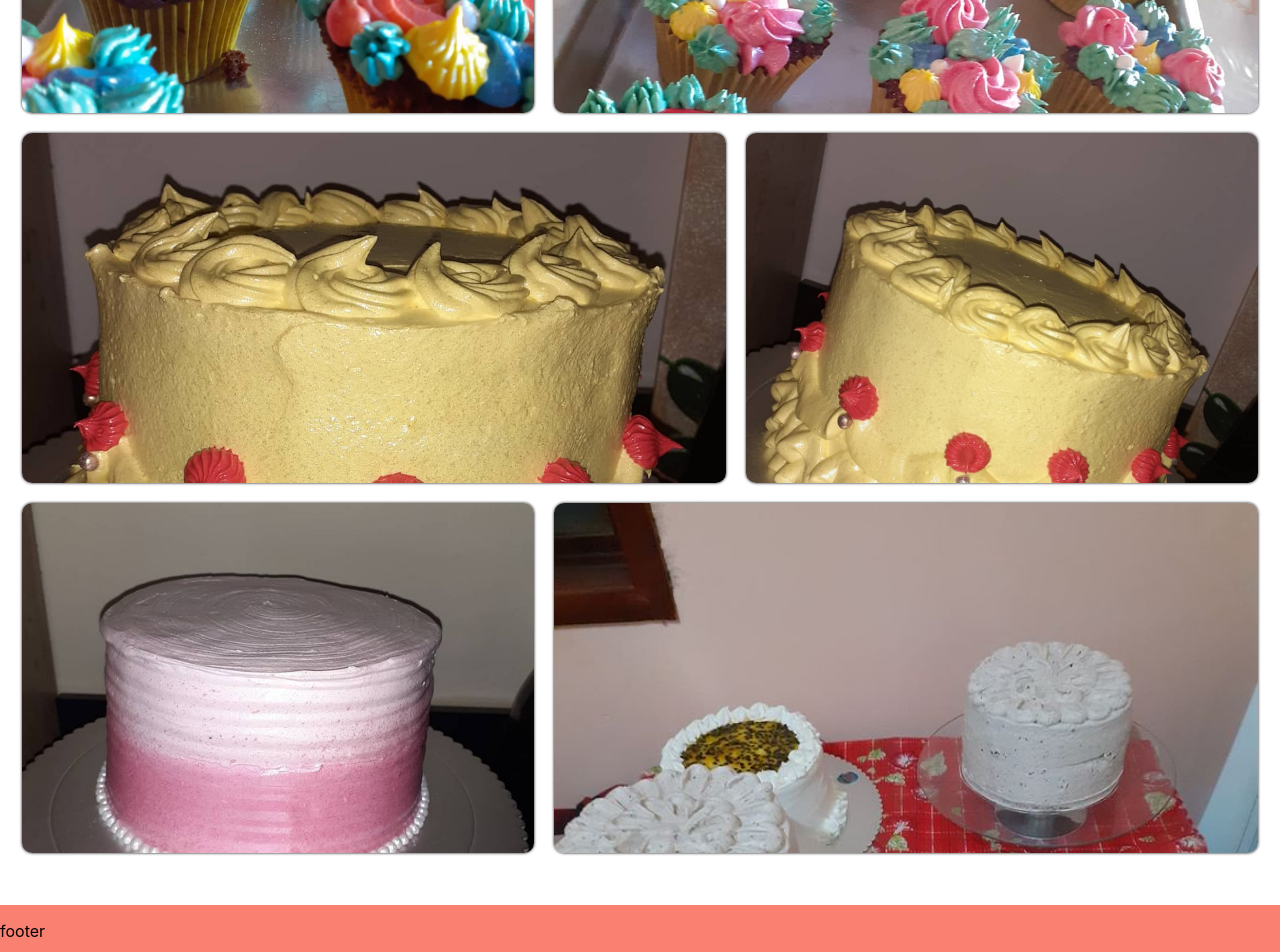
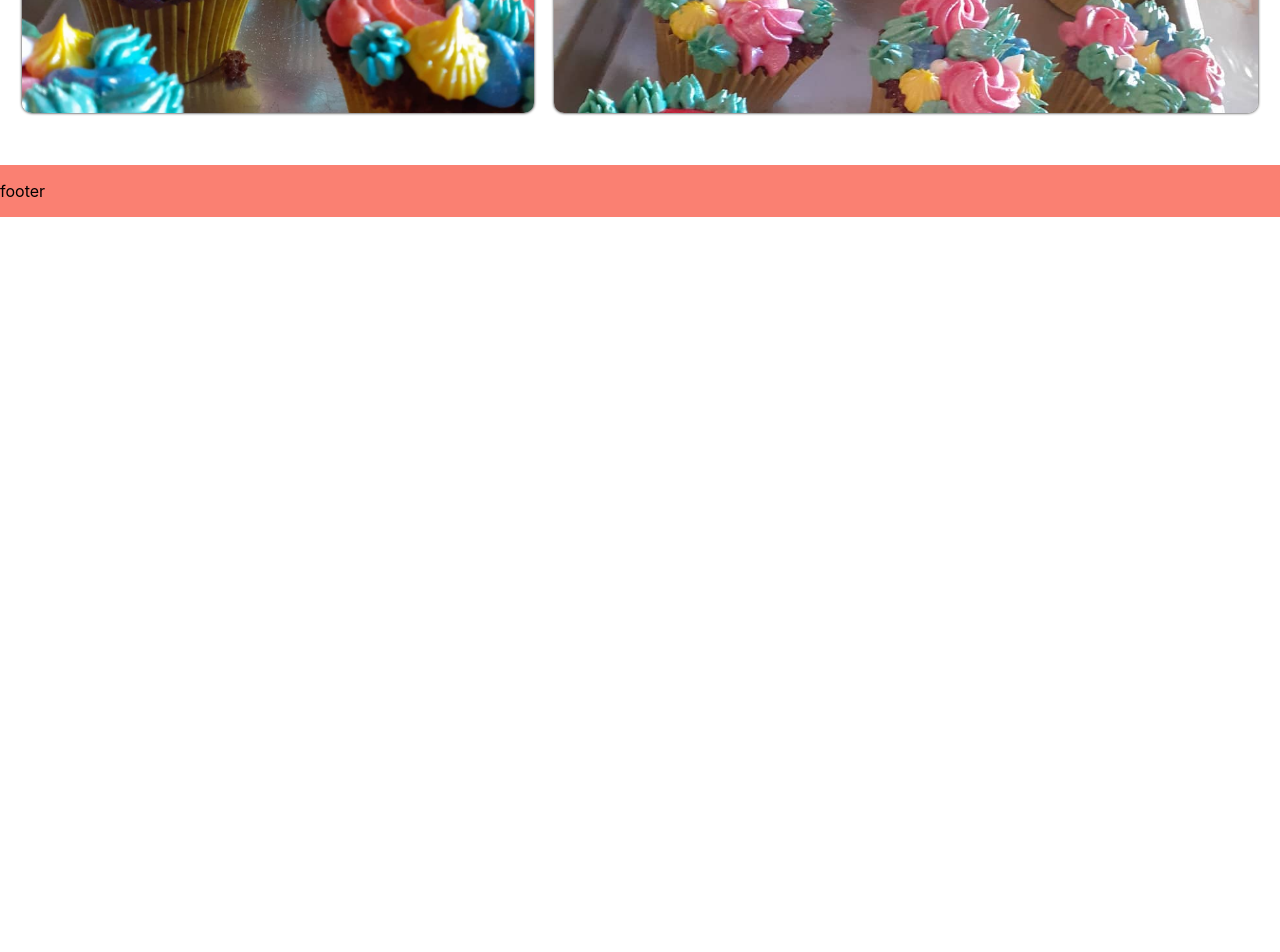
Before and after one commit to paulocost4/dincyscake, a React (Create React App) app: page / in a window 1280 px wide. Shown: the part 840-1792 px from the top of the page. After the commit the page ends 1057 px from the top, so only its background shows below. Built offline with nearby package versions, Linux system fonts and the light colour scheme; a web font is replaced by a local one.

Commit message:
Criação do componente imagem para renderiza-las de acordo com a qtd

```diff
--- a/src/App.js
+++ b/src/App.js
@@ -16,6 +16,27 @@ function TextoDaSeçao(props){
       <h3>{props.titulo}</h3>
       <p>{props.texto}</p>
     </section>
+  )
+}
+
+//  <Imagens src={[cake1, cake2]} tipo={['small', 'medium']} />
+function Imagens(props){
+  console.log(props)
+  return(
+    <ul className='images'>
+      {props.src.map((value, key)=>{
+        return(
+          <li className={props.tipo[key]} style={{backgroundImage: `url(${value})`}}  ></li>
+        )
+      })}
+{/*
+      <li className='medium' style={{backgroundImage: `url(${cake2})`}}  ></li>
+      <li className='medium' style={{backgroundImage: `url(${cake3})`}}  ></li>
+      <li className='small' style={{backgroundImage: `url(${cake4})`}} ></li>
+      <li className='small' style={{backgroundImage: `url(${cake5})`}} ></li>
+      <li className='medium' style={{backgroundImage: `url(${cake6})`}}  ></li>
+      <li className='large' style={{backgroundImage: `url(${cake7})`}} alt='Cake' ></li>  */}
+    </ul>
   )
 }
 
@@ -60,15 +81,9 @@ function App() {
 
               <TextoDaSeçao titulo='Os nossos bolos' texto='Bolos e cupkakes que agradam ao seu paladar, simplesmente uma explosão de cores e sabor. Além do mais, não tem mal nenhum que um bolo quentinho não ajude a curar.' />
 
-              <ul className='images'>
-                <li className='small' style={{backgroundImage: `url(${cake1})`}} ></li>
-                <li className='medium' style={{backgroundImage: `url(${cake2})`}} alt='Cake' ></li>
-                <li className='medium' style={{backgroundImage: `url(${cake3})`}} alt='Cake' ></li>
-                <li className='small' style={{backgroundImage: `url(${cake4})`}} alt='Cake' ></li>
-                <li className='small' style={{backgroundImage: `url(${cake5})`}} alt='Cake' ></li>
-                <li className='medium' style={{backgroundImage: `url(${cake6})`}} alt='Cake' ></li>
-                {/* <li className='large' style={{backgroundImage: `url(${cake7})`}} alt='Cake' ></li>  */}
-              </ul>
+
+
+              <Imagens src={[cake1, cake2]} tipo={['small', 'medium']} />
 
 
 
```
